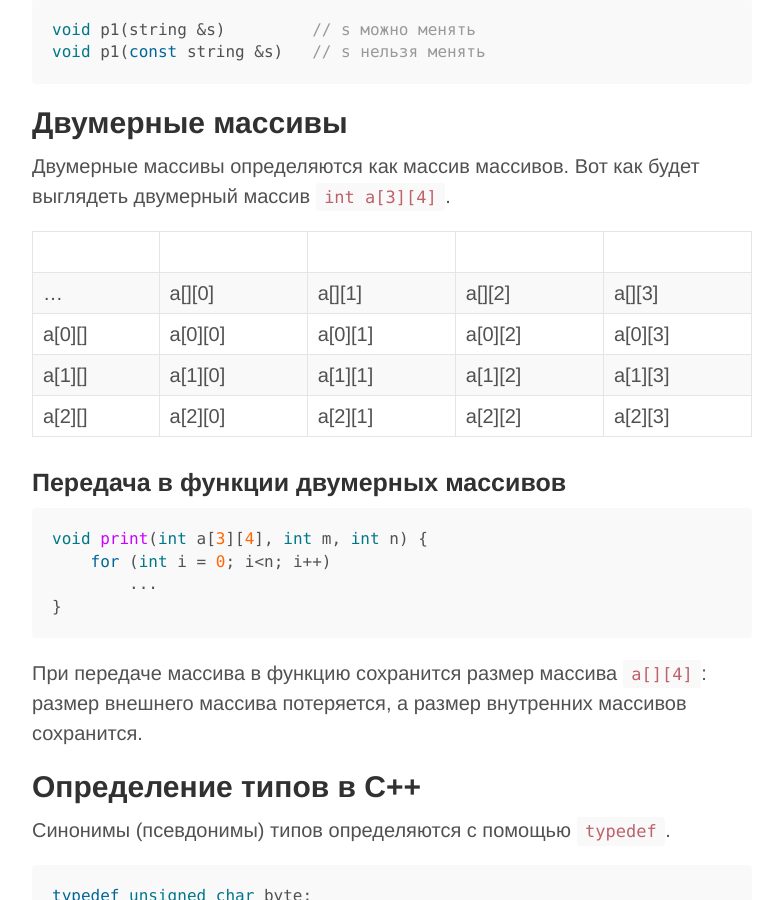
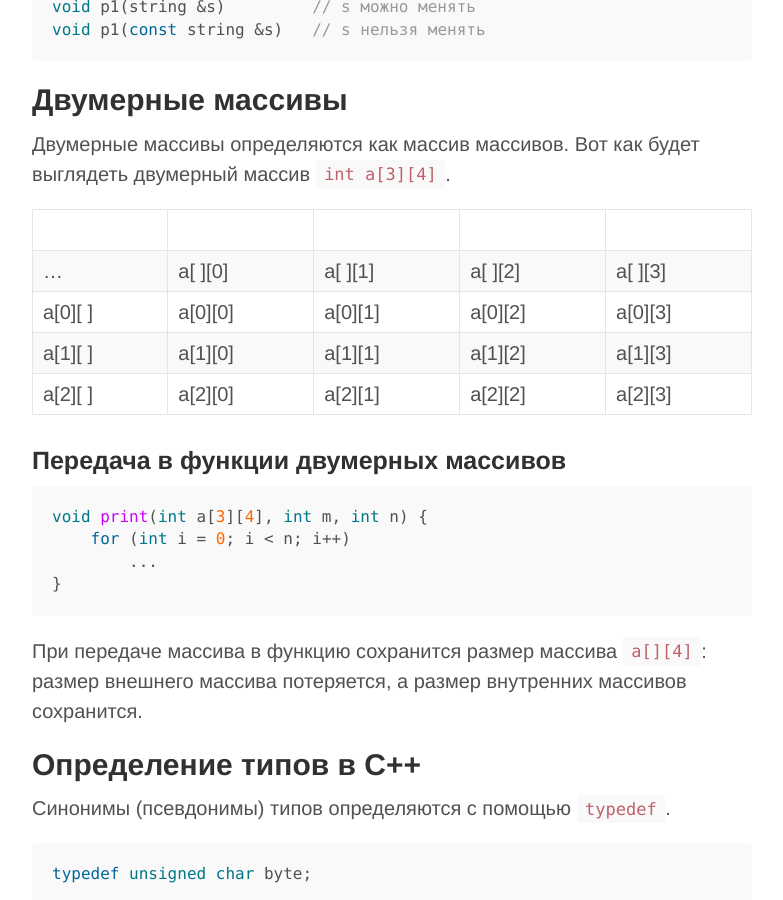
Before and after one commit to mmcs-sfedu/PL_Lections_2014-2015, a Jekyll site: the page built from lecture_05.md, in a window 1280 px wide and 900 px high, scrolled down 2026 px. Shown: the whole window, without its empty margins (248-1031 px from the left). Built offline with Jekyll 4.4.1, drawn with Linux system fonts in a browser that asks for light colours; Markdown is read by kramdown in place of the engine named in the settings; some of the changed text lies outside the part shown.

Commit message:
edit lec_05

````diff
--- a/lecture_05.md
+++ b/lecture_05.md
@@ -19,14 +19,16 @@
 
 ![hello_in_memory](./img/hello_in_memory.png "Хранение строки str[] в памяти")
 
-Недостаток такого подхода состоит в том, что для того чтобы узнать длину строки необходимо просканировать всю строку до конца, в поисках `\0` — это может занять много времени.
+Недостаток такого подхода состоит в том, что для того чтобы узнать
+длину строки необходимо просканировать всю строку до конца,
+в поисках `\0` — это может занять много времени.
 
 При попытке стандартным образом ввести с консоли значение "Hello world!" в
 `str`, будет введено только "Hello" (до первого пробела). Чтобы этого не
 происходило можно использовать следующую запись:
 
 ```cpp
-std::cin.getline(str, 14);  // 14 - количество вводимых символов
+std::cin.getline(str, 14);  // 14 — количество вводимых символов
 ```
 
 ## Строки в стиле C++
@@ -37,15 +39,17 @@
 string s1 = "Hello ";
 string s2 = "world !!!";
 
-s1.size();	// s1 - экземпляр класса, он помнит свою длину
+s1.size();  // s1 - экземпляр класса, он помнит свою длину
 s1[0];		// Индексация символов с нуля
-s1 = s2;		// Строки можно присваивать друг другу
+s1 = s2;	// Строки можно присваивать друг другу
 s1 += s2;	// Строки можно прибавлять друг другу
 s1 == s2;
-s1 < s2;		// Строки можно сравнивать
+s1 < s2;	// Строки можно сравнивать
 ```
 
-Несмотря на то, что скорость работы C-строк немного выше чем у класса `string`, на прикладном уровне лучше использовать `string`. Однако системным программистам чаще приходится пользоваться `char*`.
+Несмотря на то, что скорость работы C-строк немного выше чем у класса
+`string`, на прикладном уровне лучше использовать `string`. Однако
+системным программистам чаще приходится пользоваться `char*`.
 
 ### Ввод-вывод
 
@@ -62,7 +66,6 @@
 #### С-строки
 ```cpp
 void p(char s[])        // s передается по ссылке
-
 void p(const char s[])  // const запрещает изменение s
 ```
 
@@ -78,24 +81,25 @@
 Двумерные массивы определяются как массив массивов. Вот как будет
 выглядеть двумерный массив `int a[3][4]`.
 
-|      |       |       |       |       |
-|------|-------|-------|-------|-------|
-|…     |a[][0] |a[][1] |a[][2] |a[][3] |
-|a[0][]|a[0][0]|a[0][1]|a[0][2]|a[0][3]|
-|a[1][]|a[1][0]|a[1][1]|a[1][2]|a[1][3]|
-|a[2][]|a[2][0]|a[2][1]|a[2][2]|a[2][3]|
+|       |       |       |       |       |
+|-------|-------|-------|-------|-------|
+|…      |a[ ][0]|a[ ][1]|a[ ][2]|a[ ][3]|
+|a[0][ ]|a[0][0]|a[0][1]|a[0][2]|a[0][3]|
+|a[1][ ]|a[1][0]|a[1][1]|a[1][2]|a[1][3]|
+|a[2][ ]|a[2][0]|a[2][1]|a[2][2]|a[2][3]|
 
 
 ### Передача в функции двумерных массивов
 
 ```cpp
 void print(int a[3][4], int m, int n) {
-    for (int i = 0; i<n; i++)
+    for (int i = 0; i < n; i++)
         ...
 }
 ```
 
-При передаче массива в функцию сохранится размер массива `a[][4]`: размер внешнего массива потеряется, а размер внутренних массивов сохранится.
+При передаче массива в функцию сохранится размер массива `a[][4]`:
+размер внешнего массива потеряется, а размер внутренних массивов сохранится.
 
 
 ## Определение типов в C++
@@ -105,7 +109,7 @@
 ```cpp
 typedef unsigned char byte;
 
-typedef int Arr[3]; // Arr имя типа
+typedef int Arr[3];     // Arr имя типа
 typedef int Matr[3][4]; // Matr имя типа
 
 // Теперь можно использоваать
@@ -119,8 +123,8 @@
 C++ унаследовал от C возможность работы на низком уровне.
 
 Пусть мы имеем ячейку памяти `int i = 5`. Объявление `int *p;` вводит
-указатель, то есть переменную, которая может хранить адрес ячейки памяти с
-любым `int`, например, `i`.
+указатель, то есть переменную, которая может хранить адрес ячейки памяти
+с любым `int`, например, `i`.
 
 ```cpp
 int i = 5;
@@ -138,7 +142,8 @@
 ```
 
 Если `*` пишется перед именем переменной, то эта переменная — указатель,
-а `*` — операция разыменования. Если `*` после типа переменной, то это объявление указателя (как во всех примерах выше).
+а `*` — операция разыменования. Если `*` после типа переменной, то это
+объявление указателя (как во всех примерах выше).
 
 ```cpp
 *p = 6 // Операция разыменования
@@ -151,7 +156,7 @@
 *p = 6;
 
 // Ссылки
-int &r = i // i и r - одна ячейка памяти
+int &r = i;   // i и r — одна ячейка памяти
 r = 6;
 ```
 
@@ -240,7 +245,7 @@
 Person p {"Иванов", 19};
 Person *pp = &p;
 (*pp).age = 20;
-pp -> age = 20; // операция доступа к полю в памяти
+pp -> age = 20;   // Операция доступа к полю в памяти
 ```
 
 ### Указатели и константность
````
